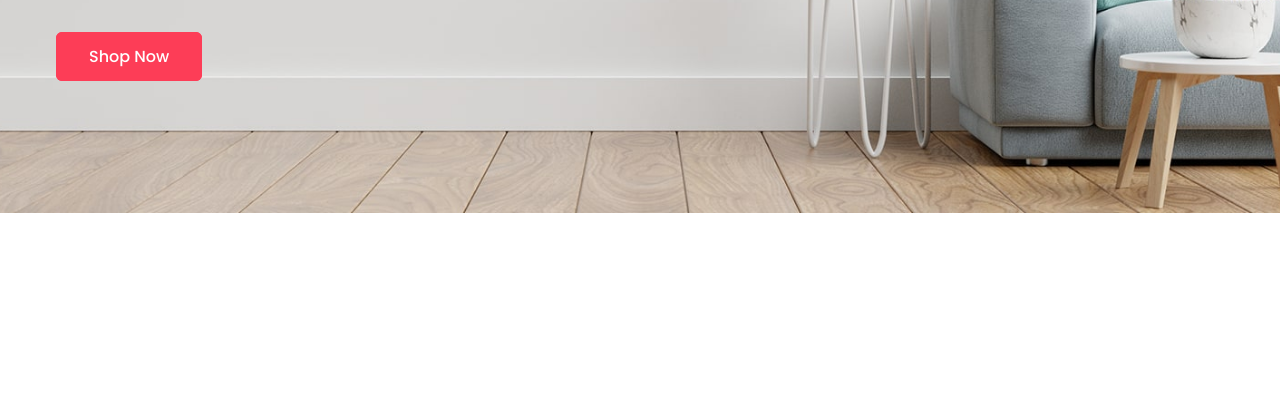
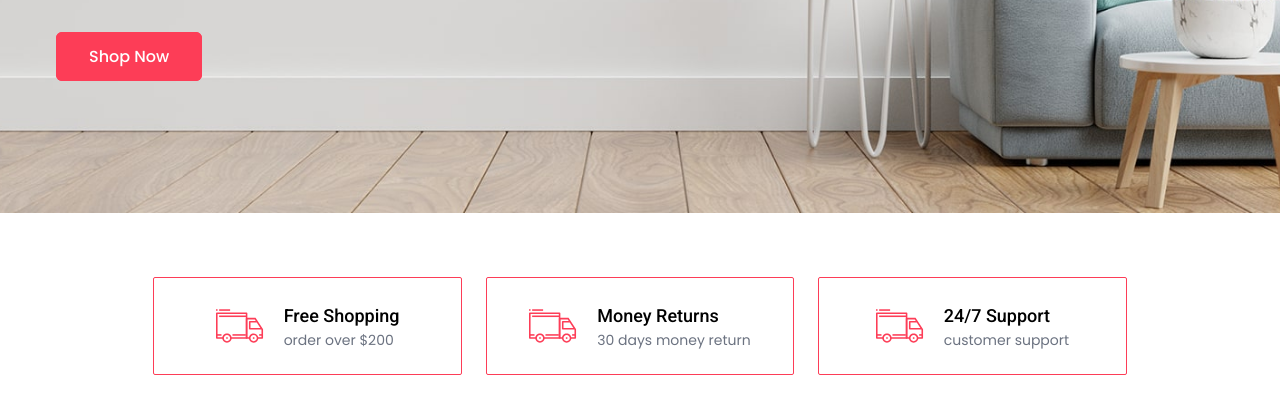
Before and after one commit to LypkaB/Rafcart, a plain HTML site: page index.html in a window 1280 px wide. Shown: the part 469-882 px from the top of the page. Before the commit the page ends 800 px from the top, so only its background shows below. Drawn offline with nearby package versions, Linux system fonts and the light colour scheme.

Commit message:
Add section «Features»

```diff
--- a/index.html
+++ b/index.html
@@ -130,5 +130,35 @@
             </div>
         </div>
     </div>
+
+    <!-- Features -->
+    <div class="container py-16">
+        <div class="w-10/12 mx-auto grid grid-cols-3 gap-6 justify-center">
+            <!-- feature -->
+            <div class="flex justify-center items-center gap-5 px-3 py-6 border border-primary rounded-sm">
+                <img src="./assets/images/icons/delivery-van.svg" alt="Delivery" class="w-12 h-12 object-contain">
+                <div>
+                    <h4 class="font-medium text-lg capitalize">Free shopping</h4>
+                    <p class="text-gray-500 text-sm">order over $200</p>
+                </div>
+            </div>
+            <!-- feature -->
+            <div class="flex justify-center items-center gap-5 px-3 py-6 border border-primary rounded-sm">
+                <img src="./assets/images/icons/delivery-van.svg" alt="Delivery" class="w-12 h-12 object-contain">
+                <div>
+                    <h4 class="font-medium text-lg capitalize">Money returns</h4>
+                    <p class="text-gray-500 text-sm">30 days money return</p>
+                </div>
+            </div>
+            <!-- feature -->
+            <div class="flex justify-center items-center gap-5 px-3 py-6 border border-primary rounded-sm">
+                <img src="./assets/images/icons/delivery-van.svg" alt="Delivery" class="w-12 h-12 object-contain">
+                <div>
+                    <h4 class="font-medium text-lg capitalize">24/7 Support</h4>
+                    <p class="text-gray-500 text-sm">customer support</p>
+                </div>
+            </div>
+        </div>
+    </div>
 </body>
 </html>
```
Also changed, not shown: assets/images/icons/delivery-van.svg (added), assets/images/icons/money-back.svg (added), assets/images/icons/service-hours.svg (added).
